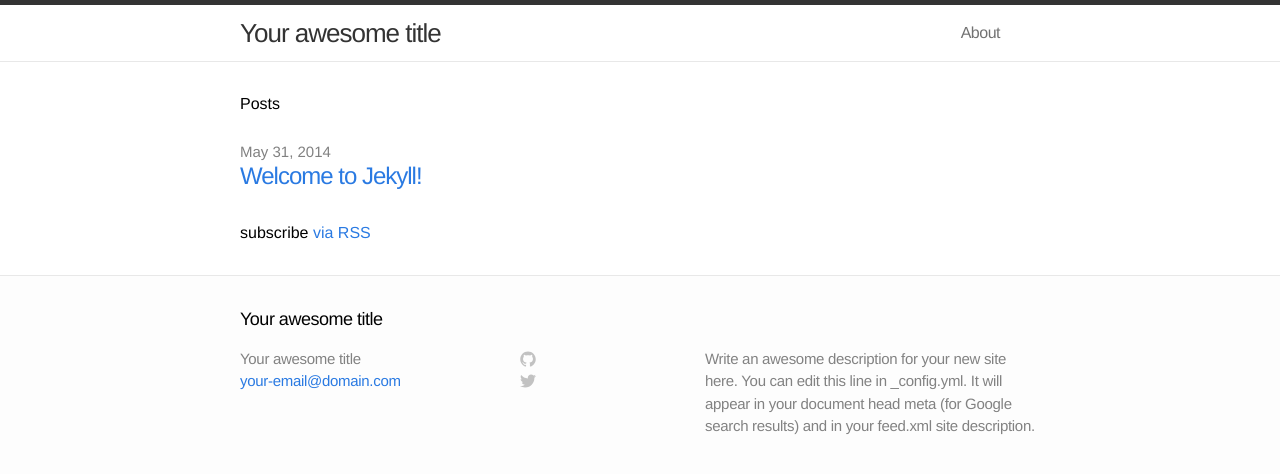
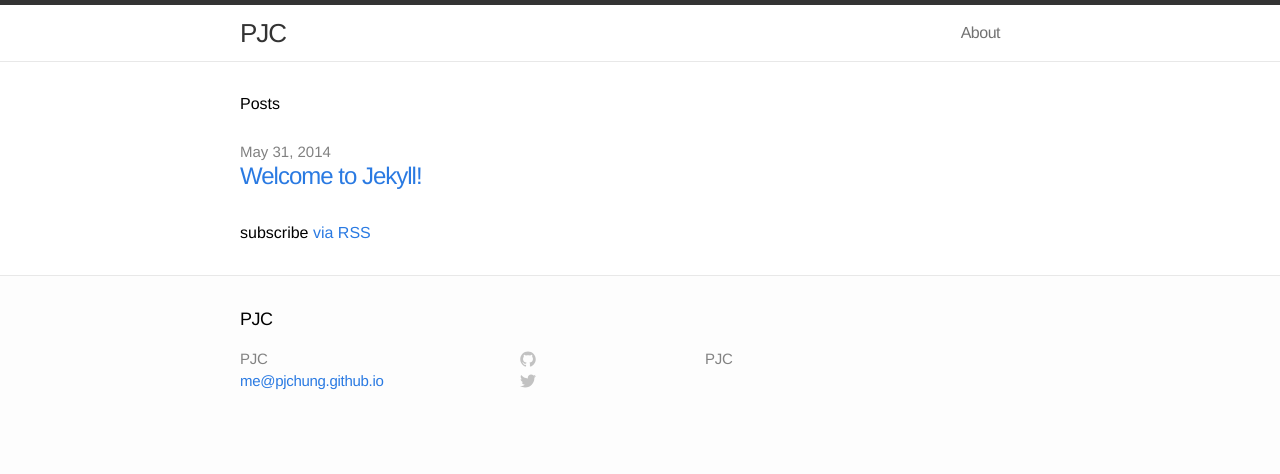
Before and after one commit to pjchung/pjchung.github.io, a Jekyll site: the page built from index.html, in a window 1280 px wide. Shown: the top 474 px of the page. Built offline with Jekyll 4.4.1, drawn with Linux system fonts in a browser that asks for light colours.

Commit message:
Modified _config.yml

```diff
--- a/_config.yml
+++ b/_config.yml
@@ -1,9 +1,9 @@
 # Site settings
-title: Your awesome title
-email: your-email@domain.com
-description: "Write an awesome description for your new site here. You can edit this line in _config.yml. It will appear in your document head meta (for Google search results) and in your feed.xml site description."
+title: PJC
+email: me@pjchung.github.io
+description: "PJC"
 baseurl: ""
-url: "http://yourdomain.com"
+url: "http://pjchung.github.io"
 
 # Build settings
 markdown: kramdown
```
